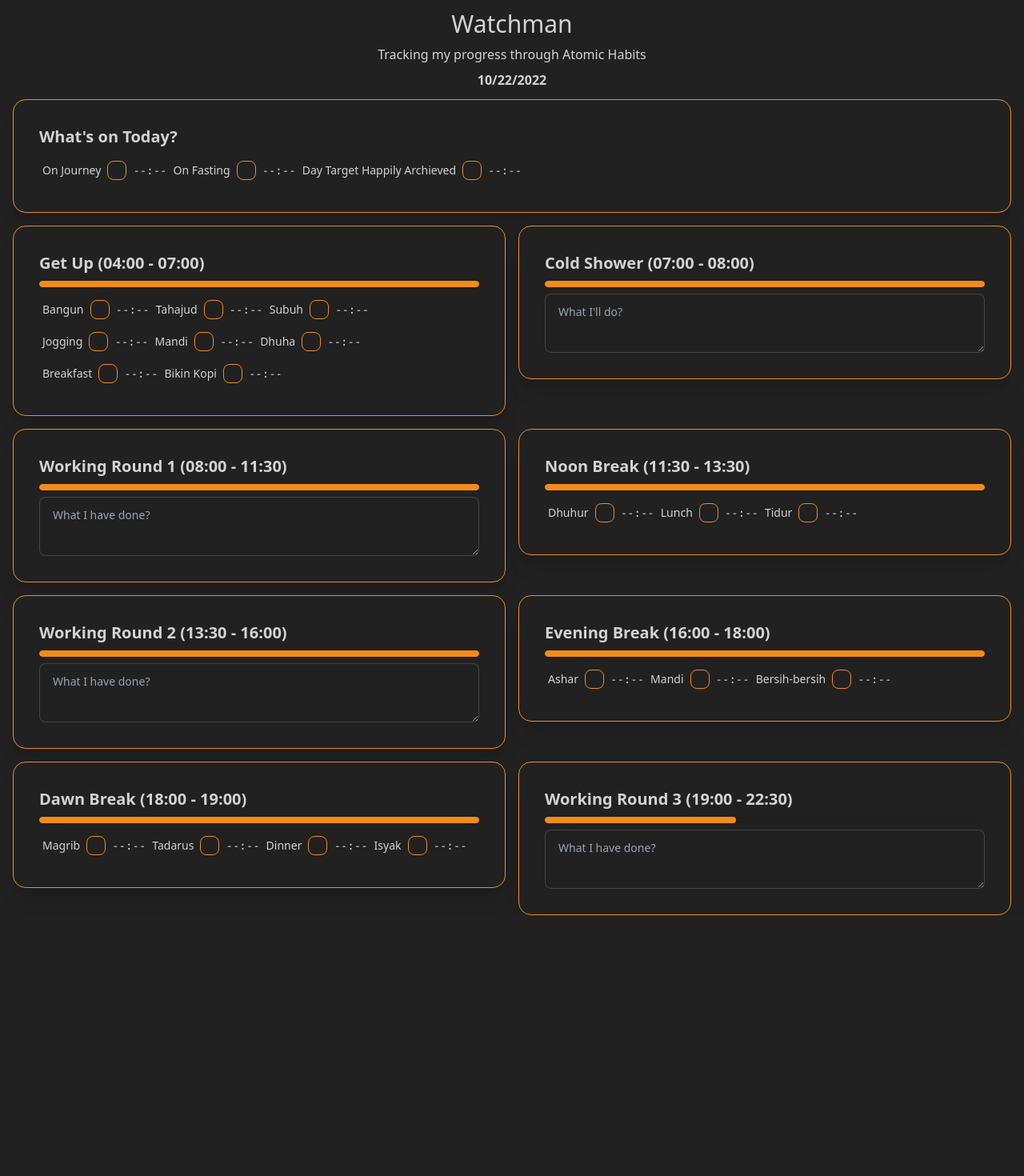
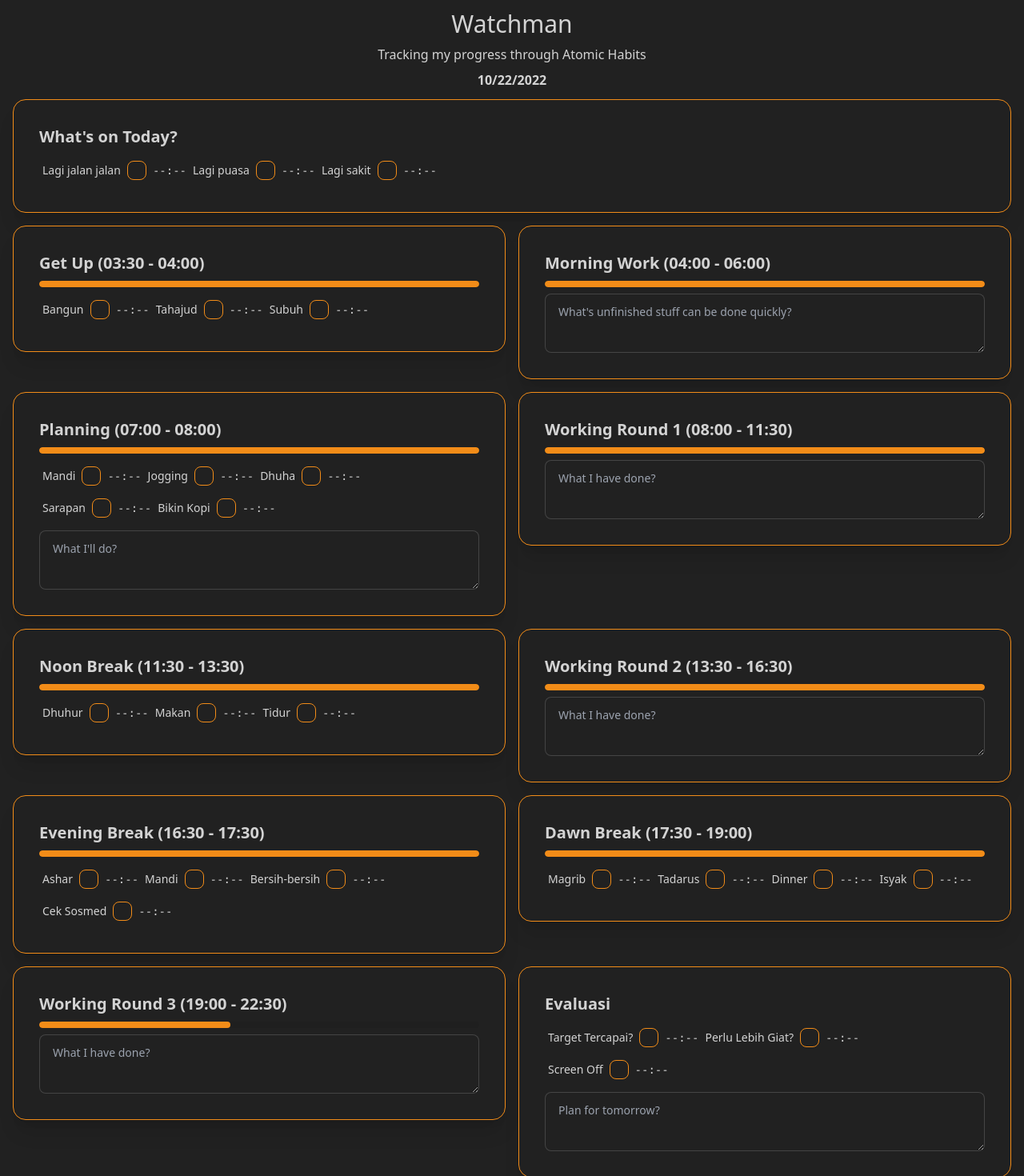
Before and after one commit to willnode/watchman, a Svelte app: page / in a window 1280 px wide. Shown: the whole page at 80% size. Before the commit the page ends 1144 px from the top, so only its background shows below. Built offline with nearby package versions, Linux system fonts and the light colour scheme; no server answers; the database is empty.

Commit message:
Finalize

```diff
--- a/src/store.js
+++ b/src/store.js
@@ -20,25 +20,30 @@ var WatchmanList = [
         id: "breafing",
         context: "What's on Today?",
         actions: [
-            'On Journey',
-            'On Fasting',
-            'Day Target Happily Archieved',
+            'Lagi jalan jalan',
+            'Lagi puasa',
+            'Lagi sakit',
         ],
     },
     {
         id: "get-up",
-        time: ['04:00', '07:00'],
+        time: ['03:30', '04:00'],
         context: "Get Up",
         actions: [
             'Bangun',
             'Tahajud',
             'Subuh',
-            'Jogging',
-            'Mandi',
-            'Dhuha',
-            'Breakfast',
-            'Bikin Kopi'
         ],
+        limits: [
+            'Meeting',
+            'WhatsApp',
+            'Sosmed'
+        ]
+    }, {
+        id: "boot-work",
+        time: ['04:00', '06:00'],
+        context: "Morning Work",
+        input: 'What\'s unfinished stuff can be done quickly?',
         limits: [
             'Meeting',
             'WhatsApp',
@@ -47,8 +52,15 @@ var WatchmanList = [
     }, {
         id: "morning",
         time: ['07:00', '08:00'],
-        context: "Cold Shower",
+        context: "Planning",
         input: 'What I\'ll do?',
+        actions: [
+            'Mandi',
+            'Jogging',
+            'Dhuha',
+            'Sarapan',
+            'Bikin Kopi'
+        ],
         limits: [
             'Meeting',
         ]
@@ -67,14 +79,14 @@ var WatchmanList = [
         context: "Noon Break",
         actions: [
             'Dhuhur',
-            'Lunch',
+            'Makan',
             'Tidur',
         ],
         limits: [
         ]
     }, {
         id: "work-2",
-        time: ['13:30', '16:00'],
+        time: ['13:30', '16:30'],
         context: "Working Round 2",
         input: "What I have done?",
         limits: [
@@ -83,18 +95,19 @@ var WatchmanList = [
         ]
     }, {
         id: "evening",
-        time: ['16:00', '18:00'],
+        time: ['16:30', '17:30'],
         context: "Evening Break",
         actions: [
             'Ashar',
             'Mandi',
             'Bersih-bersih',
+            'Cek Sosmed',
         ],
         limits: [
         ]
     }, {
         id: "dawn",
-        time: ['18:00', '19:00'],
+        time: ['17:30', '19:00'],
         context: "Dawn Break",
         actions: [
             'Magrib',
@@ -103,15 +116,24 @@ var WatchmanList = [
             'Isyak',
         ],
         limits: [
-            'Meeting',
-            'Sosmed',
-            'Whatsapp',
         ]
     }, {
         id: "work-3",
         time: ['19:00', '22:30'],
         context: "Working Round 3",
         input: "What I have done?",
+        limits: [
+            'Sosmed',
+        ]
+    }, {
+        id: "evaluation",
+        context: "Evaluasi",
+        actions: [
+            'Target Tercapai?',
+            'Perlu Lebih Giat?',
+            'Screen Off',
+        ],
+        input: "Plan for tomorrow?",
         limits: [
             'Sosmed',
         ]
```
